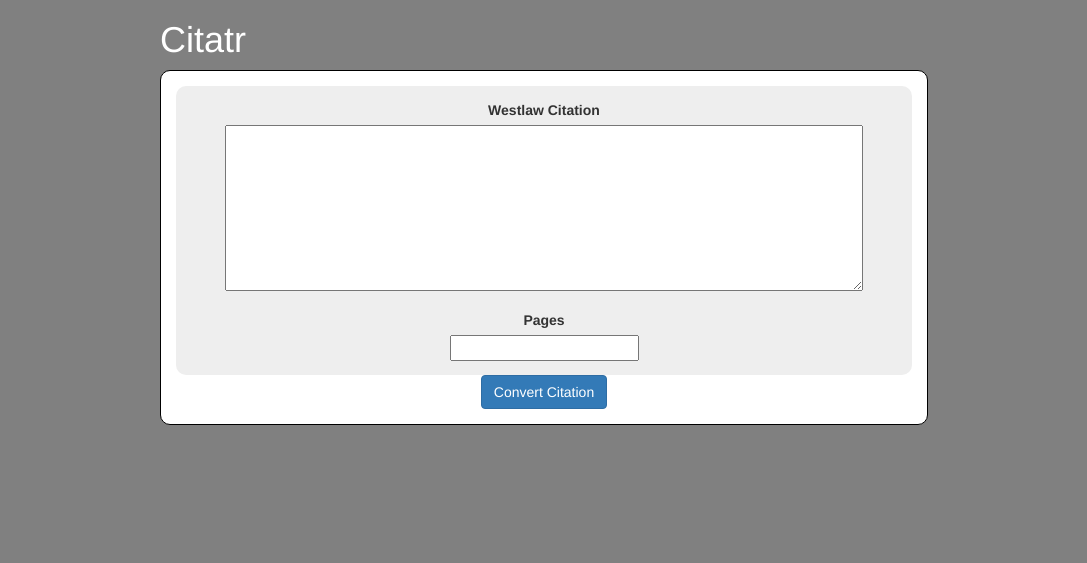
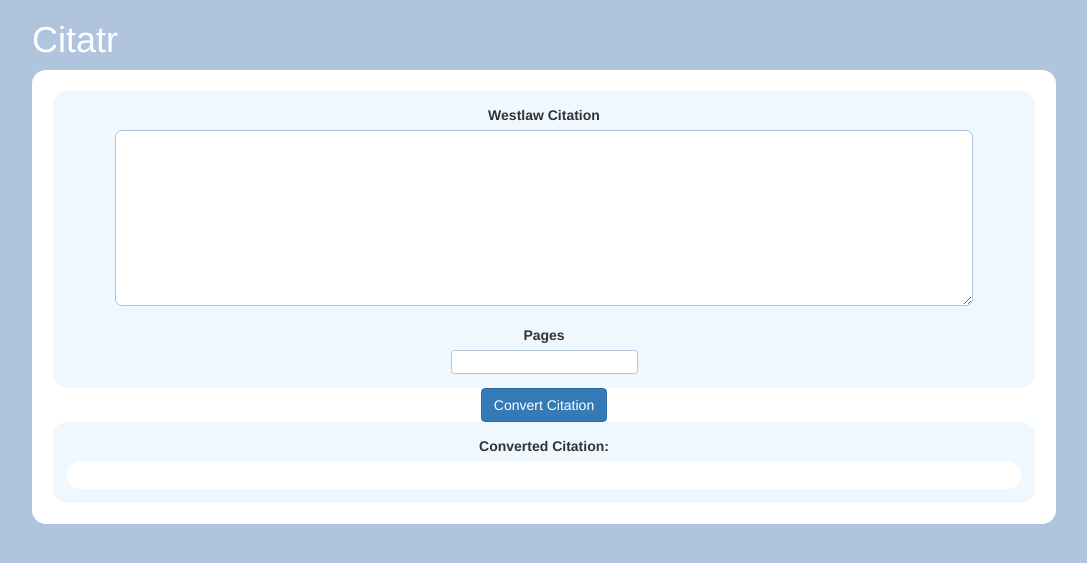
Before and after one commit to bopes/citatr, a Flask app: page / in a window 1280 px wide. Shown: the top 563 px of the page, without its empty margins (96-1183 px from the left). Run offline with Flask 2, Linux system fonts and the light colour scheme; some libraries are stand-ins or nearby versions.

Commit message:
Add blue

```diff
--- a/static/stylesheets/homepage.css
+++ b/static/stylesheets/homepage.css
@@ -1,13 +1,13 @@
 /* Boilerplate */
 
 body {
-  background-color: grey;
+  background-color: #B0C4DE;
 }
 
 /* Layout */
 
 main {
-  width: 60%;
+  width: 80%;
   margin: 0 auto;
 }
 
@@ -15,11 +15,14 @@ h1 {
   color: white;
 }
 
+h2 {
+  margin: 0 auto 0.5em;
+}
+
 .content {
   background-color: white;
-  border: 1px solid black;
-  border-radius: 10px;
-  padding: 15px;
+  border-radius: 1em;
+  padding: 1.5em;
   text-align: center;
 }
 
@@ -31,8 +34,8 @@ h1 {
 /* Input */
 
 #input {
-  background-color: #eee;
-  border-radius: 10px;
+  background-color: #F0F8FF;
+  border-radius: 1em;
   padding: 1em;
 }
 
@@ -43,25 +46,39 @@ label {
 textarea {
   width: 90%;
   margin: 0 auto 1em;
+  border-radius: 0.5em;
+  border-style: none;
+  border: 1px solid #B0C4DE;
+  padding: 0.5em;
+  box-shadow: none;
+  text-align: center;
+}
+
+input {
+  border-radius: 0.25em;
+  border-style: none;
+  border: 1px solid #B0C4DE;
   text-align: center;
 }
 
 #input_submit {
   display: block;
-  margin: 2em auto;
+  margin: 1em auto;
 }
 
 
 /* Output */
 
 #output {
-  display: none;
+  background-color: #F0F8FF;
+  border-radius: 1em;
+  padding: 1em;
 }
 
 #converted_citation_container {
-  background: #eee;
-  border-radius: 10px;
-  padding: 10px;
+  background-color: white;
+  border-radius: 1em;
+  padding: 1em;
 }
 
 #converted_citation {
```
